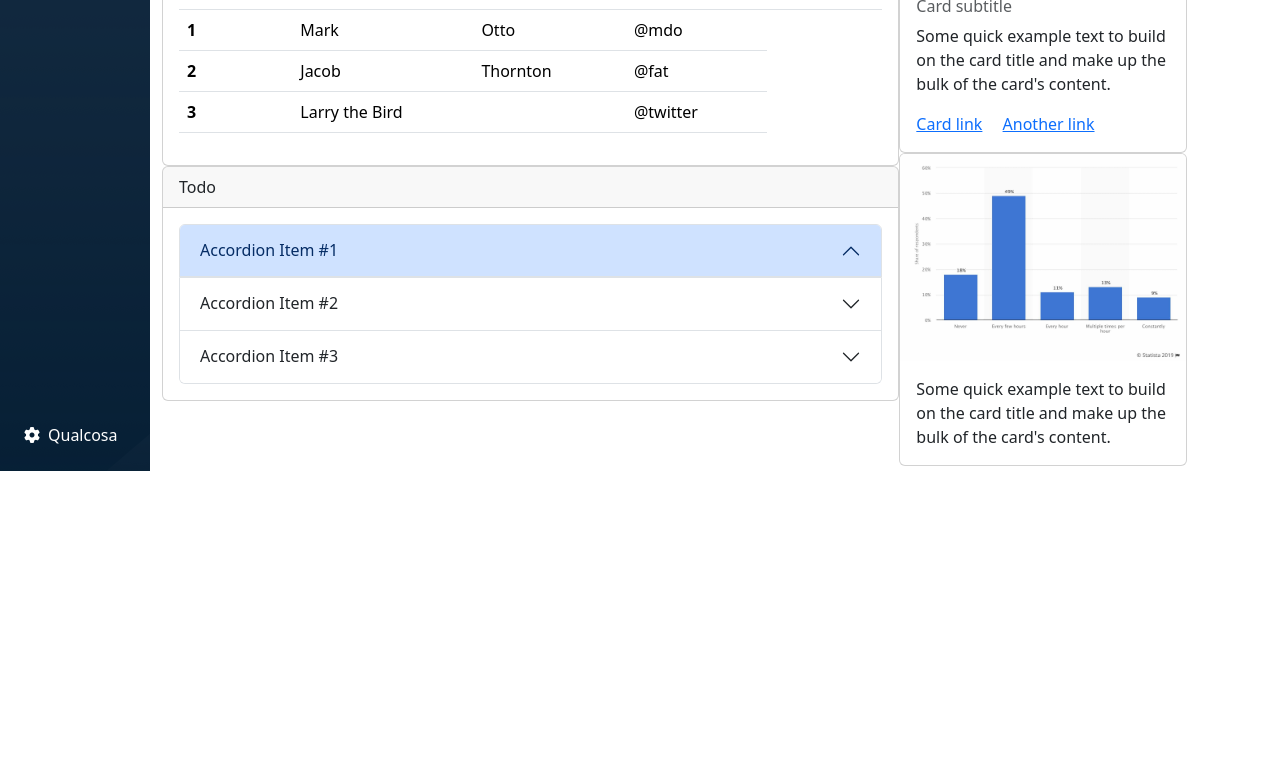
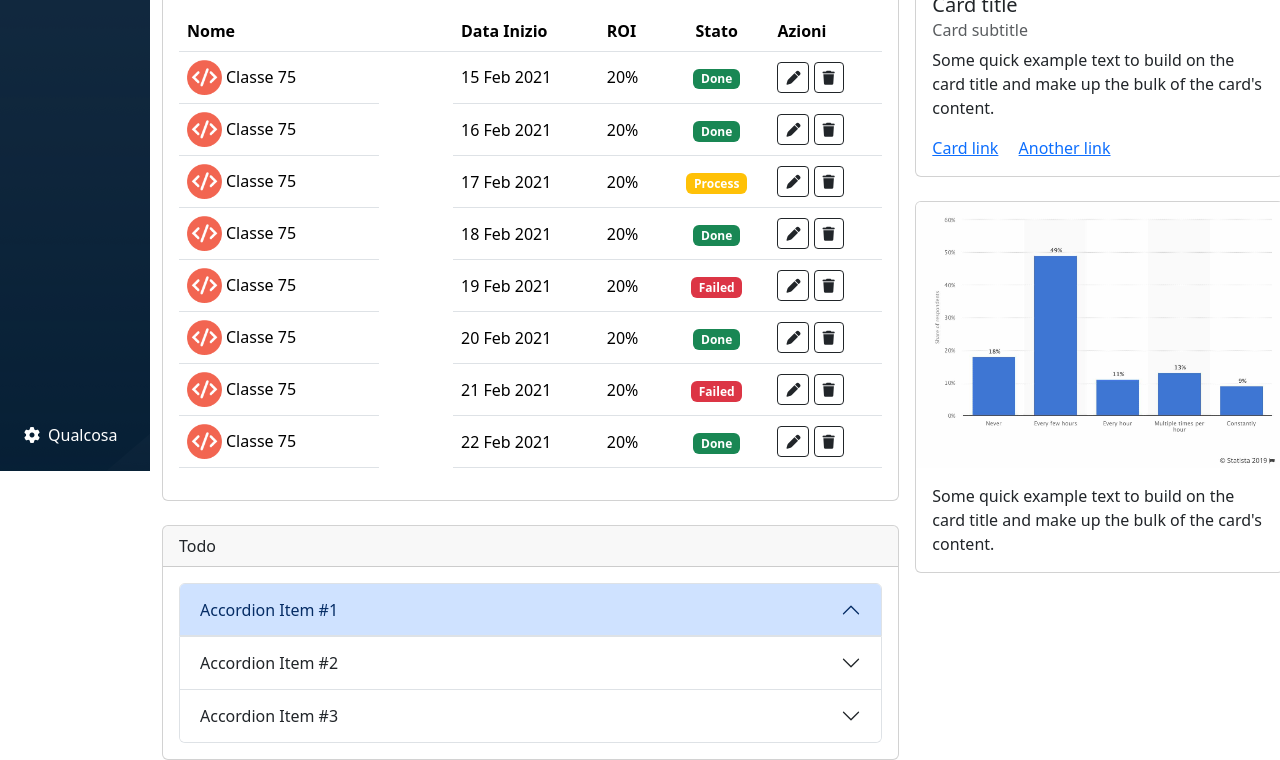
Before and after one commit to Lorenzo91347/html-css-bootstrap-dashboard, a plain HTML site: page index.html in a window 1280 px wide. Shown: the part 329-1089 px from the top of the page. Before the commit the page ends 800 px from the top, so only its background shows below. Drawn offline with nearby package versions, Linux system fonts and the light colour scheme.

Commit message:
feat:table set

```diff
--- a/index.html
+++ b/index.html
@@ -108,11 +108,11 @@
                         </div>
                     </div>
                 </div>
-                <div class="container">
-                    <div class="d-flex flex-column flex-lg-row">
-                        <div class="col-12 col-lg-8">
+                <div class="container mt-4">
+                    <div class="d-flex flex-column flex-lg-row gap-3">
+                        <div class="col-12 col-lg-8 d-flex flex-column gap-4">
                             <div class="card" style="width: auto;">
-                                <div class="card-header">Prossimi Giorni</div>
+                                <div class="card-header fs-3">Prossime Classi</div>
                                 <div class="card-body">
                                     <table class="table">
                                         <thead>
@@ -120,27 +120,75 @@
                                             <th scope="col">Nome</th>
                                             <th scope="col">Data Inizio</th>
                                             <th scope="col">ROI</th>
-                                            <th scope="col">Stato</th>
+                                            <th scope="col" class="text-center">Stato</th>
                                             <th scope="col">Azioni</th>
                                           </tr>
                                         </thead>
-                                        <tbody>
+                                        <tbody class="align-middle">
                                           <tr>
-                                            <th scope="row">1</th>
-                                            <td>Mark</td>
-                                            <td>Otto</td>
-                                            <td>@mdo</td>
+                                            <td scope="row" class="hstack gap-1 col-span"><img src="img/class-avatar.png" alt=""><span class="inline-block">Classe 75</span></td>
+                                            <td>15 Feb 2021</td>
+                                            <td>20%</td>
+                                            <td class="text-center"><span class="badge text-bg-success">Done</span></td>
+                                            <td><button type="button" class="btn btn-outline-dark btn-sm"><i class="fa-solid fa-pen"></i></button>
+                                              <button type="button" class="btn btn-outline-dark btn-sm"><i class="fa-solid fa-trash"></i></i></button></td>
+
                                           </tr>
                                           <tr>
-                                            <th scope="row">2</th>
-                                            <td>Jacob</td>
-                                            <td>Thornton</td>
-                                            <td>@fat</td>
+                                            <td scope="row" class="hstack gap-1 col-span"><img src="img/class-avatar.png" alt=""><span class="inline-block">Classe 75</span></td>
+                                            <td>16 Feb 2021</td>
+                                            <td>20%</td>
+                                            <td class="text-center"><span class="badge text-bg-success">Done</span></td>
+                                            <td><button type="button" class="btn btn-outline-dark btn-sm"><i class="fa-solid fa-pen"></i></button>
+                                              <button type="button" class="btn btn-outline-dark btn-sm"><i class="fa-solid fa-trash"></i></i></button></td>
                                           </tr>
                                           <tr>
-                                            <th scope="row">3</th>
-                                            <td colspan="2">Larry the Bird</td>
-                                            <td>@twitter</td>
+                                            <td scope="row" class="hstack gap-1 col-span"><img src="img/class-avatar.png" alt=""><span class="inline-block">Classe 75</span></td>
+                                            <td>17 Feb 2021</td>
+                                            <td>20%</td>
+                                            <td class="text-center"><span class="badge text-white bg-warning">Process</span></td>
+                                            <td><button type="button" class="btn btn-outline-dark btn-sm"><i class="fa-solid fa-pen"></i></button>
+                                              <button type="button" class="btn btn-outline-dark btn-sm"><i class="fa-solid fa-trash"></i></i></button></td>
+                                          </tr>
+                                          <tr>
+                                            <td scope="row" class="hstack gap-1 col-span"><img src="img/class-avatar.png" alt=""><span class="inline-block">Classe 75</span></td>
+                                            <td>18 Feb 2021</td>
+                                            <td>20%</td>
+                                            <td class="text-center"><span class="badge text-bg-success">Done</span></td>
+                                            <td><button type="button" class="btn btn-outline-dark btn-sm"><i class="fa-solid fa-pen"></i></button>
+                                              <button type="button" class="btn btn-outline-dark btn-sm"><i class="fa-solid fa-trash"></i></i></button></td>
+                                          </tr>
+                                          <tr>
+                                            <td scope="row" class="hstack gap-1 col-span"><img src="img/class-avatar.png" alt=""><span class="inline-block">Classe 75</span></td>
+                                            <td>19 Feb 2021</td>
+                                            <td>20%</td>
+                                            <td class="text-center"><span class="badge text-bg-danger">Failed</span></td>
+                                            <td><button type="button" class="btn btn-outline-dark btn-sm"><i class="fa-solid fa-pen"></i></button>
+                                              <button type="button" class="btn btn-outline-dark btn-sm"><i class="fa-solid fa-trash"></i></i></button></td>
+                                          </tr>
+                                          <tr>
+                                            <td scope="row" class="hstack gap-1 col-span"><img src="img/class-avatar.png" alt=""><span class="inline-block">Classe 75</span></td>
+                                            <td>20 Feb 2021</td>
+                                            <td>20%</td>
+                                            <td class="text-center"><span class="badge text-bg-success">Done</span></td>
+                                            <td><button type="button" class="btn btn-outline-dark btn-sm"><i class="fa-solid fa-pen"></i></button>
+                                              <button type="button" class="btn btn-outline-dark btn-sm"><i class="fa-solid fa-trash"></i></i></button></td>
+                                          </tr>
+                                          <tr>
+                                            <td scope="row" class="hstack gap-1 col-span"><img src="img/class-avatar.png" alt=""><span class="inline-block">Classe 75</span></td>
+                                            <td>21 Feb 2021</td>
+                                            <td>20%</td>
+                                            <td class="text-center"><span class="badge text-bg-danger">Failed</span></td>
+                                            <td><button type="button" class="btn btn-outline-dark btn-sm"><i class="fa-solid fa-pen"></i></button>
+                                              <button type="button" class="btn btn-outline-dark btn-sm"><i class="fa-solid fa-trash"></i></i></button></td>
+                                          </tr>
+                                          <tr>
+                                            <td scope="row" class="hstack gap-1 col-span"><img src="img/class-avatar.png" alt=""><span class="inline-block">Classe 75</span></td>
+                                            <td>22 Feb 2021</td>
+                                            <td>20%</td>
+                                            <td class="text-center"><span class="badge text-bg-success">Done</span></td>
+                                            <td><button type="button" class="btn btn-outline-dark btn-sm"><i class="fa-solid fa-pen"></i></button>
+                                              <button type="button" class="btn btn-outline-dark btn-sm"><i class="fa-solid fa-trash"></i></i></button></td>
                                           </tr>
                                         </tbody>
                                     </table>
@@ -190,8 +238,8 @@
                                 </div>
                             </div>
                         </div>
-                        <div class="col-12 col-lg-4">
-                            <div class="card" style="width: 18rem;">
+                        <div class="col-12 col-lg-4 d-flex flex-column gap-4">
+                            <div class="card" style="width: auto;">
                                 <div class="card-header">Todo</div>
                                 <div class="card-body">
                                   <h5 class="card-title">Card title</h5>
@@ -201,7 +249,7 @@
                                   <a href="#" class="card-link">Another link</a>
                                 </div>
                             </div>
-                            <div class="card" style="width: 18rem;">
+                            <div class="card" style="width: auto;">
                                 <img src="img/stats.jpeg" class="card-img-top" alt="...">
                                 <div class="card-body">
                                   <p class="card-text">Some quick example text to build on the card title and make up the bulk of the card's content.</p>
--- a/main.css
+++ b/main.css
@@ -29,6 +29,12 @@ header{
 .fa-square-plus{
     font-size: 2.875rem;
 }
+td img{
+    width: 35px;
+}
+.col-span{
+    width: 200px;
+}
 
 
 @media (min-width: 992px) {
```
Also changed, not shown: img/class-avatar.jpg (deleted), img/class-avatar.png (added).
